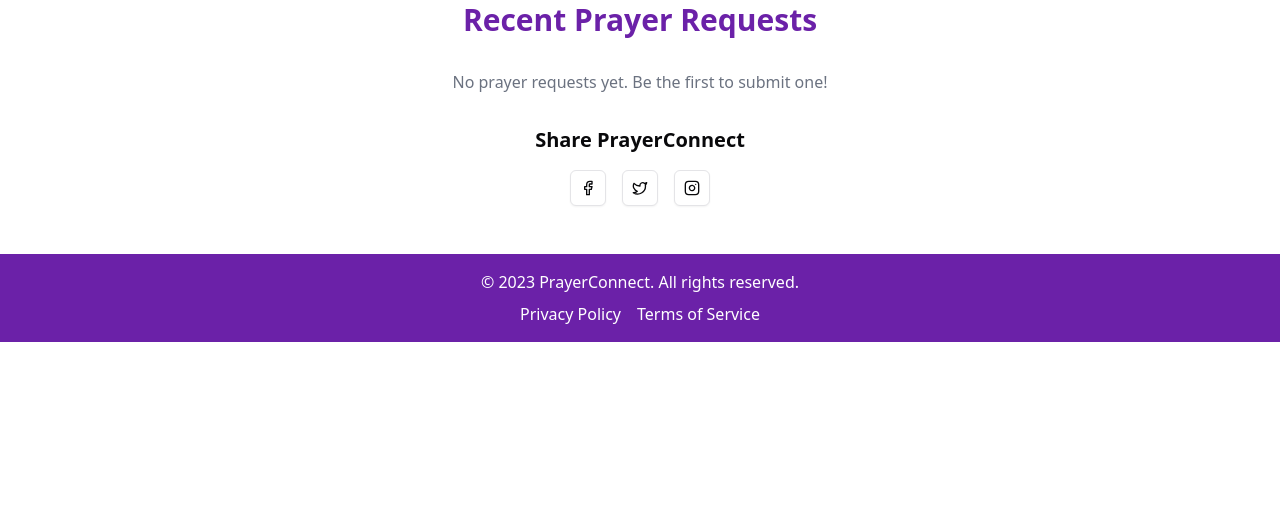
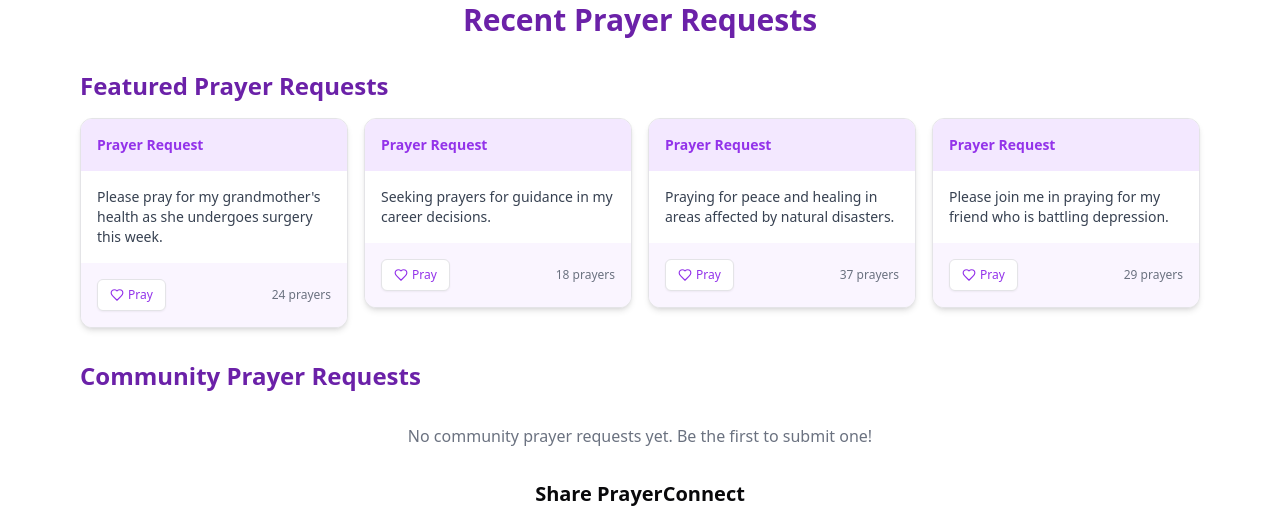
Before and after one commit to odhiambo-ed/next-prayer-connect, a Next.js app: page / in a window 1280 px wide. Shown: the part 714-1222 px from the top of the page. Before the commit the page ends 1056 px from the top, so only its background shows below. Built offline with nearby package versions, Linux system fonts and the light colour scheme.

Commit message:
add sample prayer request lists

```diff
--- a/app/components/PrayerRequestList.js
+++ b/app/components/PrayerRequestList.js
@@ -5,17 +5,34 @@ import PrayerRequestCard from './PrayerRequestCard'
 import { Pagination, PaginationContent, PaginationItem, PaginationLink, PaginationNext, PaginationPrevious } from "@/components/ui/pagination"
 import { usePrayerRequests } from '../lib/prayerRequests'
 
+const samplePrayers = [
+    { id: 'sample1', text: "Please pray for my grandmother's health as she undergoes surgery this week.", prayerCount: 24 },
+    { id: 'sample2', text: "Seeking prayers for guidance in my career decisions.", prayerCount: 18 },
+    { id: 'sample3', text: "Praying for peace and healing in areas affected by natural disasters.", prayerCount: 37 },
+    { id: 'sample4', text: "Please join me in praying for my friend who is battling depression.", prayerCount: 29 }
+]
+
 export default function PrayerRequestList() {
     const [currentPage, setCurrentPage] = useState(1)
     const { requests, handlePrayerCount } = usePrayerRequests()
 
-    const requestsPerPage = 20
+    const requestsPerPage = 16 // Reduced to make room for sample prayers
     const totalPages = Math.ceil(requests.length / requestsPerPage)
 
     return (
         <>
+            <div className="mb-8">
+                <h2 className="text-2xl font-semibold text-purple-800 mb-4">Featured Prayer Requests</h2>
+                <div className="grid grid-cols-1 sm:grid-cols-2 md:grid-cols-4 gap-4">
+                    {samplePrayers.map((prayer) => (
+                        <PrayerRequestCard key={prayer.id} request={prayer} onPray={() => { }} />
+                    ))}
+                </div>
+            </div>
+
+            <h2 className="text-2xl font-semibold text-purple-800 mb-4">Community Prayer Requests</h2>
             {requests.length === 0 ? (
-                <p className="text-center text-gray-500 my-8">No prayer requests yet. Be the first to submit one!</p>
+                <p className="text-center text-gray-500 my-8">No community prayer requests yet. Be the first to submit one!</p>
             ) : (
                 <div className="grid grid-cols-1 sm:grid-cols-2 md:grid-cols-3 lg:grid-cols-4 gap-4">
                     {requests
```
